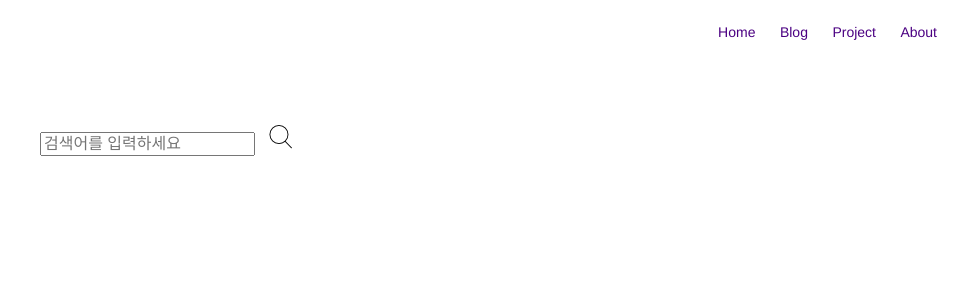
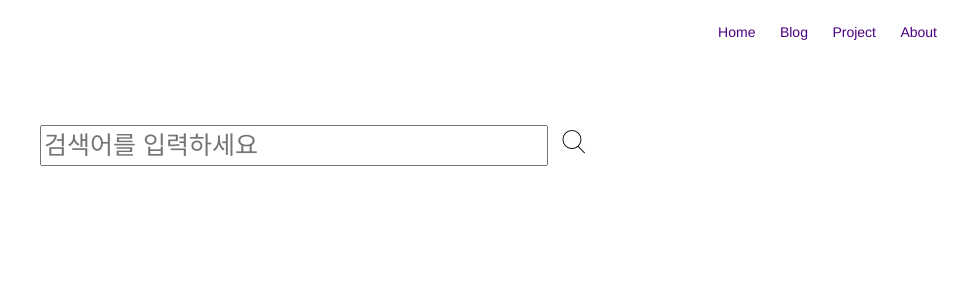
Before and after one commit to CHANMYUNG/nooheat.github.io, a Jekyll site: the page built from search.html, in a window 1280 px wide. Shown: the top 300 px of the page, without its empty margins (320-1280 px from the left). Built offline with Jekyll 4.4.1, drawn with Linux system fonts in a browser that asks for light colours.

Commit message:
profile update

```diff
--- a/search.html
+++ b/search.html
@@ -23,7 +23,7 @@ permalink: /search/
 
 <!— Html Elements for Search -->
 <div id="search-container">
-<input type="text" id="search-input" placeholder="검색어를 입력하세요">
+<input class="search-input-css" type="text" id="search-input" placeholder="검색어를 입력하세요">
 <img src="/assets/images/icon/search.png" style="margin-left:10px">
 <ul id="results-container"></ul>
 </div>
@@ -44,3 +44,11 @@ permalink: /search/
         exclude: ['Welcome']
       })
 </script>
+
+<style>
+.search-input-css{
+    font-size:25px;
+    width:500px;
+    height:35px
+}
+</style>
```
